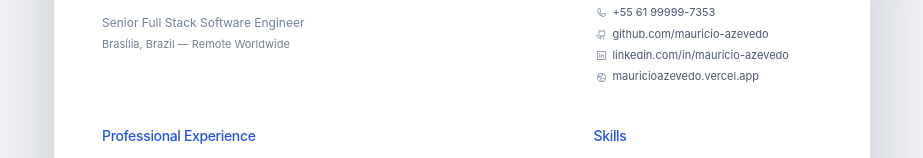
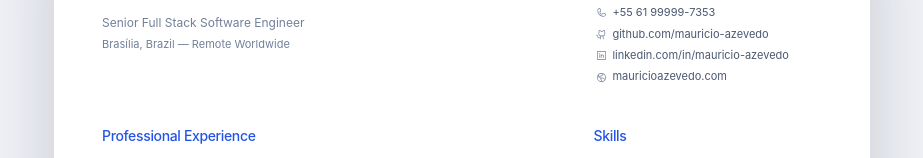
Before and after one commit to mauricio-azevedo/resume, a React (Vite) app: page / in a window 1280 px wide. Shown: the part 175-333 px from the top of the page, without its empty margins (178-1101 px from the left). Built offline with nearby package versions, Linux system fonts and the light colour scheme.

Commit message:
Update external links and add Phosphor Icons dependency

```diff
--- a/src/App.tsx
+++ b/src/App.tsx
@@ -72,14 +72,14 @@ const contactItems: ContactItem[] = [
     external: true,
   },
   {
-    href: "https://www.linkedin.com/in/mauricio-azevedo/",
+    href: "https://www.linkedin.com/in/mauricio-azevedo",
     label: "linkedin.com/in/mauricio-azevedo",
     icon: "linkedin",
     external: true,
   },
   {
-    href: "https://mauricioazevedo.vercel.app/",
-    label: "mauricioazevedo.vercel.app",
+    href: "https://mauricioazevedo.com",
+    label: "mauricioazevedo.com",
     icon: "portfolio",
     external: true,
   },
```
Also changed, not shown: 1 other file (tests, documents, lock files or other folders).
